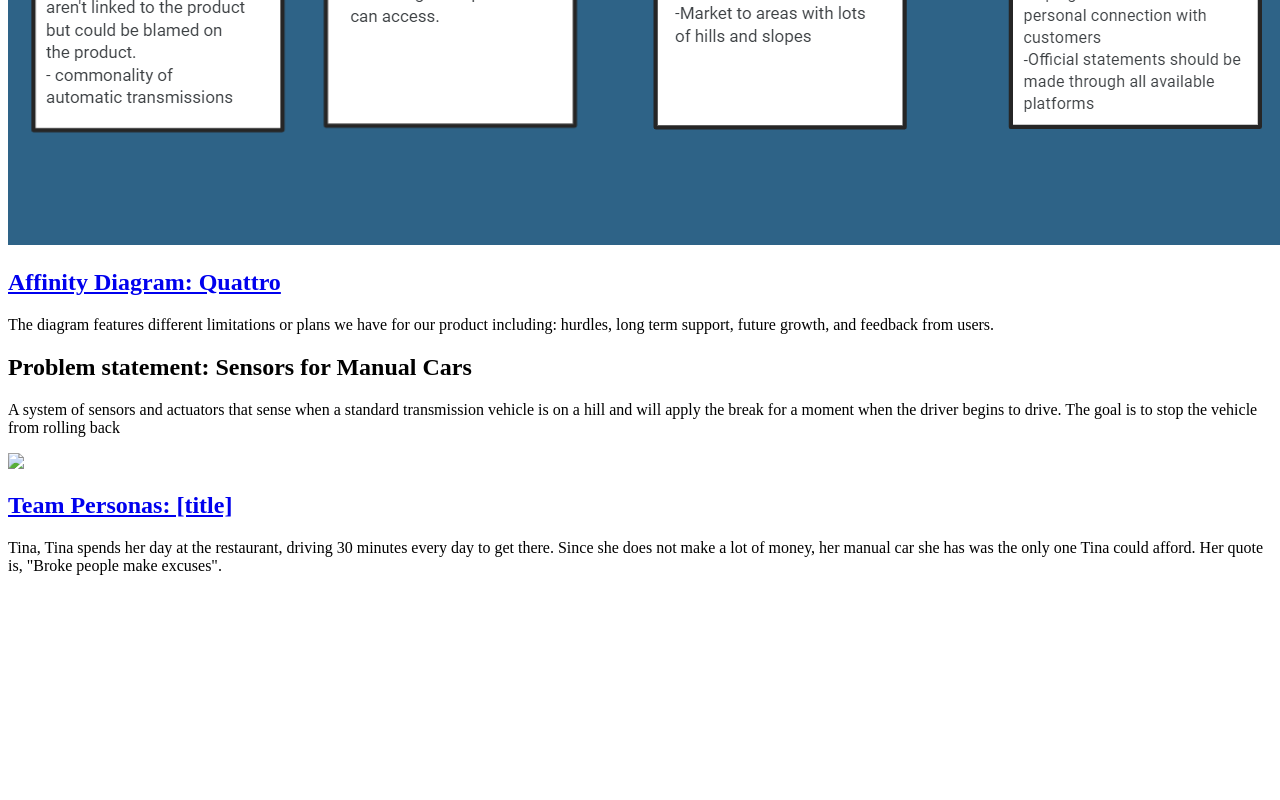
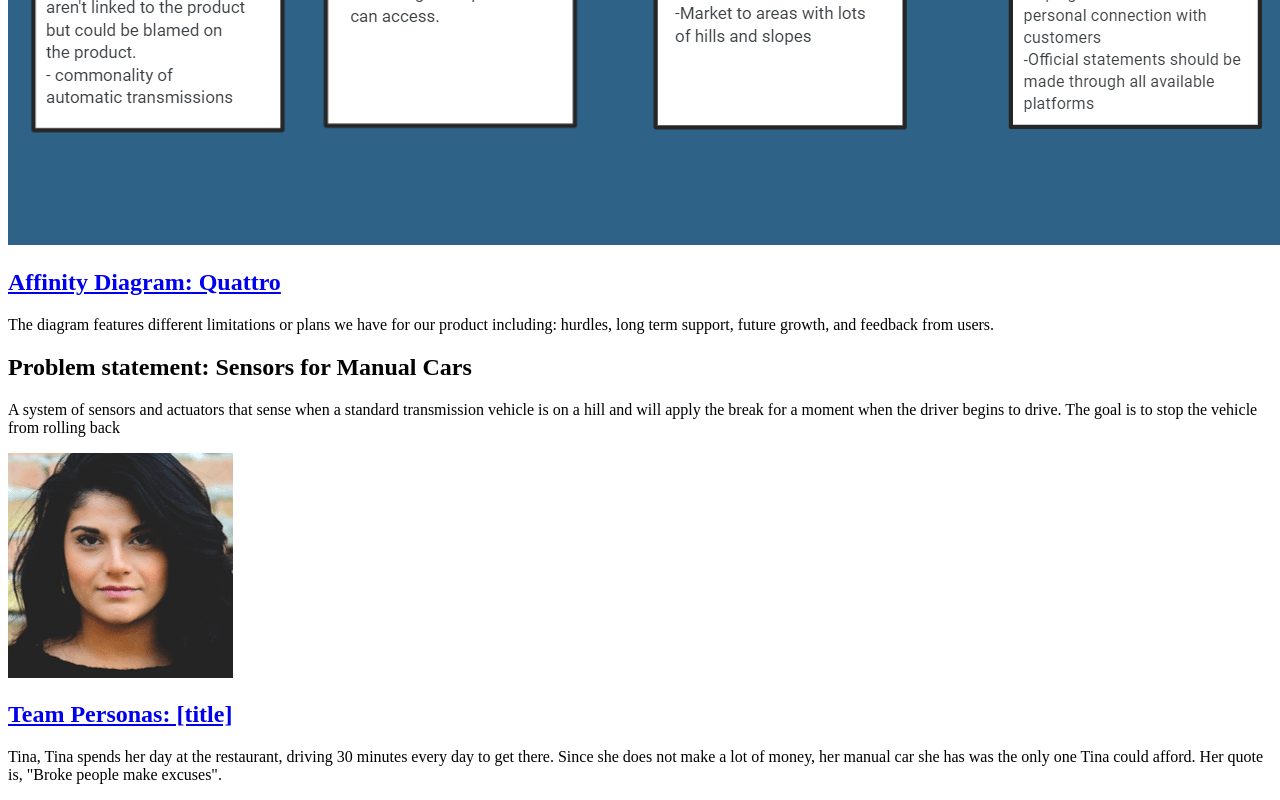
Before and after one commit to hvhartt/hvhartt.github.io, a plain HTML site: page index.html in a window 1280 px wide. Shown: the part 659-1459 px from the top of the page. Before the commit the page ends 1250 px from the top, so only its background shows below. Drawn offline with Linux system fonts and the light colour scheme.

Commit message:
Update index.html

```diff
--- a/index.html
+++ b/index.html
@@ -23,7 +23,7 @@
   </section>
 <!-- Personas assignment -->
 <section class="assign">
-    <img src="TinaPic.png" />
+    <img src="images/TinaPic.png" />
     <section class="assign-det">
       <a href="files/all-personas.pdf"><h2>Team Personas: [title]</h2></a>
       <p>
```
